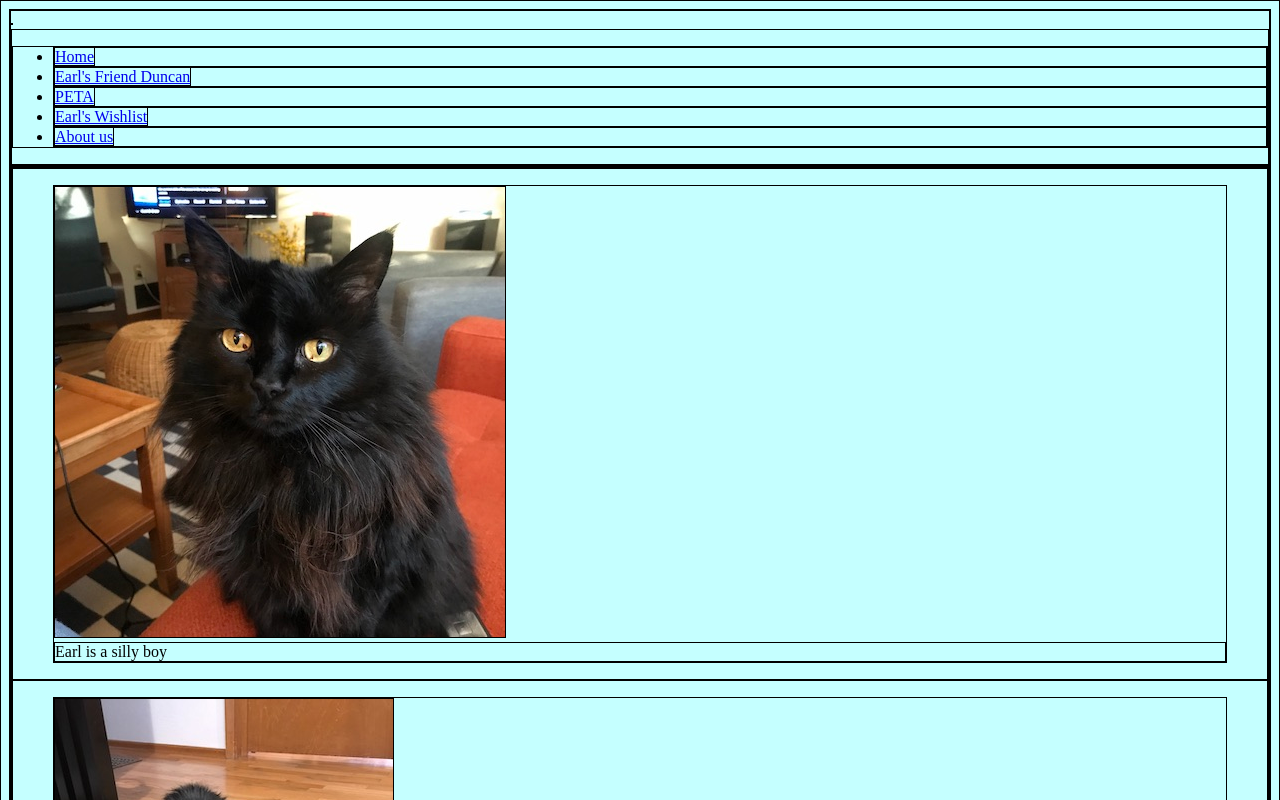
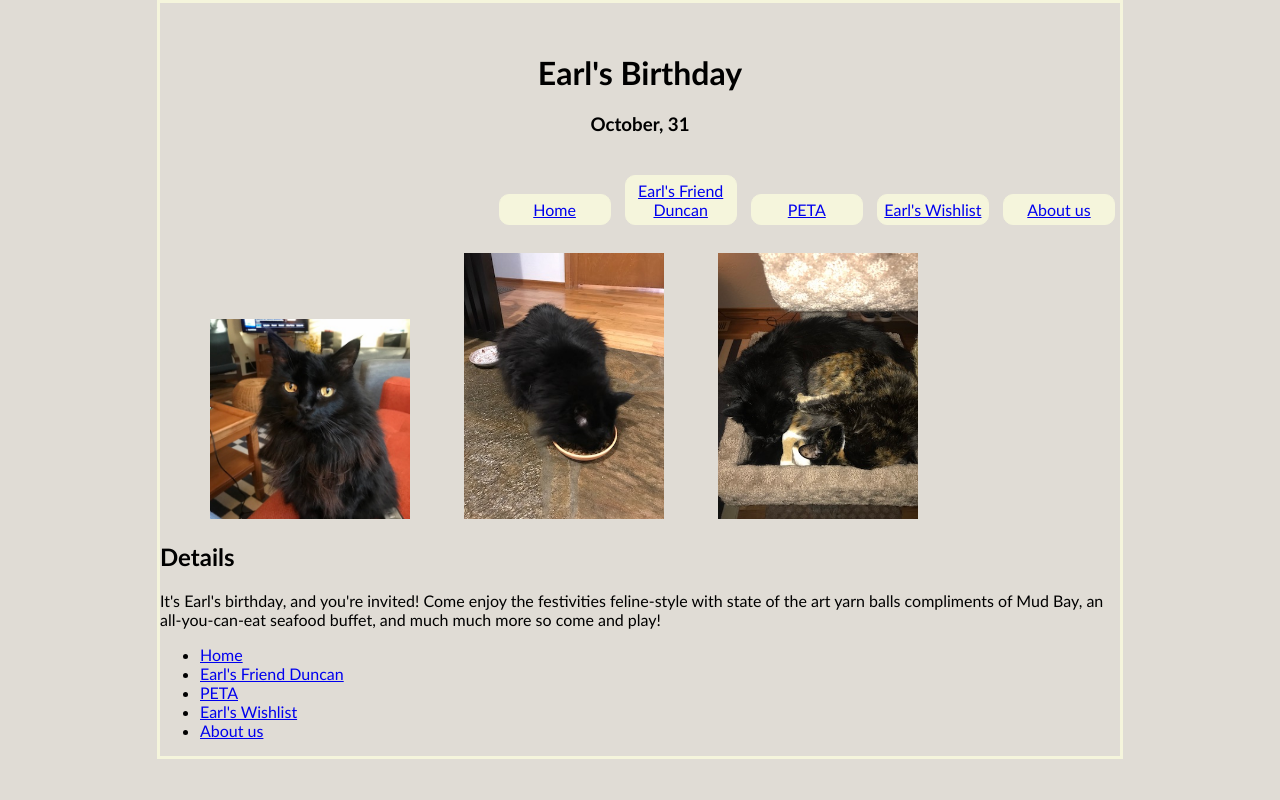
Before and after one commit to sam-thurman/102-project, a plain HTML site: page index.html in a window 1280 px wide. Shown: the top 800 px of the page. Drawn offline with Linux system fonts and the light colour scheme.

Commit message:
initial css input

```diff
--- a/index.html
+++ b/index.html
@@ -6,8 +6,9 @@
 </head>
 <body>
     <header>
-       <img src="#" alt=>
-       <nav>
+        <h1>Earl's Birthday</h1>
+        <h3>October, 31</h3>
+        <nav>
             <ul>
                 <li><a href="http://127.0.0.1:5500/102-project/index.html">Home</a></li>
                 <li><a href="#">Earl's Friend Duncan</a></li>
@@ -19,24 +20,9 @@
     </header>
     <main>
         <section>
-            <article>
-                <figure>
-                    <img src="images/IMG_0089.JPG" alt="#">
-                    <figcaption>Earl is a silly boy</figcaption>
-                </figure>
-            </article>
-            <article>
-                <figure>
-                   <img src="images/IMG_9462.JPG" alt="#">
-                    <figcaption>he loves to eat</figcaption>
-                </figure>
-            </article>
-            <article>
-                <figure>
-                    <img src="images/IMG_3430 2.jpg" alt="#">
-                    <figcaption>but he loves to sleep even more</figcaption>
-                </figure>
-            </article>
+                <img src="images/IMG_0089.JPG" alt="silly boy">
+                <img src="images/IMG_9462.JPG" alt="hungry boy">
+                <img src="images/IMG_3430 2.jpg" alt="sleepy boy">
         </section>
         <section>
             <h2>Details</h2>
--- a/styles.css
+++ b/styles.css
@@ -1,4 +1,41 @@
-* {
+/* * {
     border: 1px solid black;
     background-color: rgb(197, 255, 255);
+    width: 1260px;
+    margin: 0px auto;
+} */
+
+body {
+    margin: 0px auto;
+    width: 960px;
+    background-color: rgba(204, 197, 185, 0.6);
+    font-family: 'Gill Sans', 'Gill Sans MT', Calibri, 'Trebuchet MS', sans-serif;
+    border: solid beige;
 }
+/* header specific */
+header {
+    height: 100px;
+    margin-top: 50px;
+    text-align: center;
+}
+header > nav {
+    float: right;
+}
+header > nav > ul > li {
+    display: inline-block;
+    width: 100px;
+    padding: 5px;
+    margin: 5px;
+    border: 1px solid beige;
+    border-radius: 10px;
+    background-color: beige;
+}
+/* main */
+body > main {
+    margin-top: 100px;
+}
+body > main > section > img {
+    display: inline-block;
+    width: 200px;
+    margin-left: 50px;
+}
```
